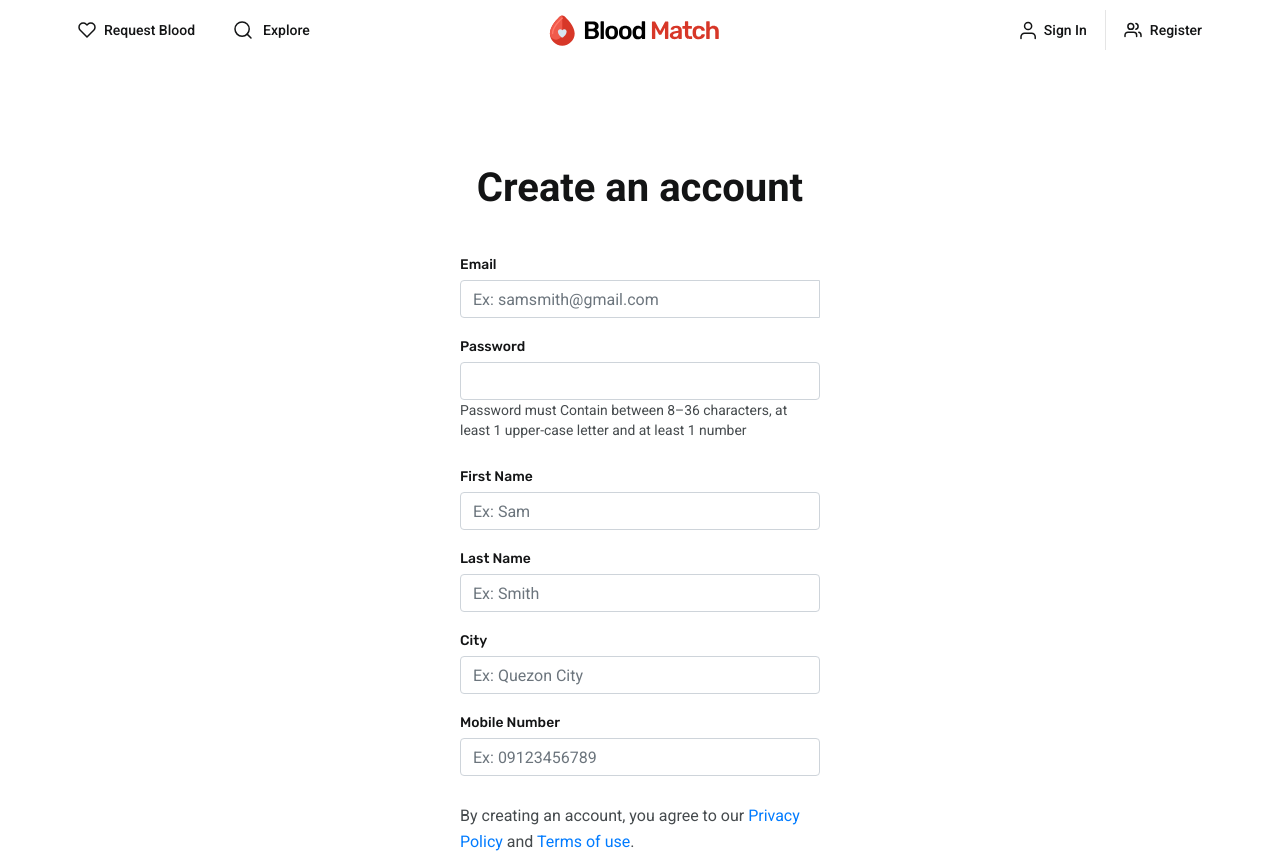
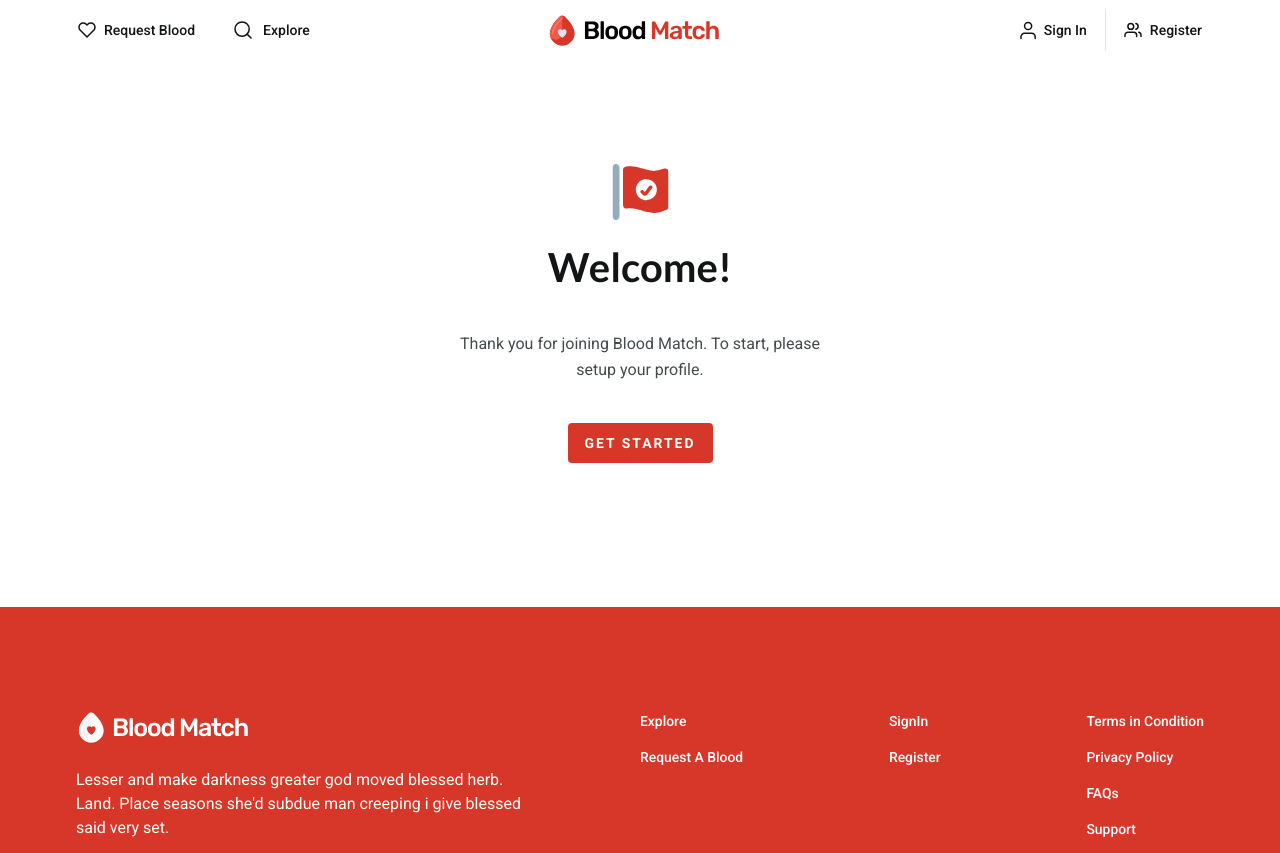
Before and after one commit to chingu-voyages/vk1-bears-team-05BE, a React (Create React App) app: page / in a window 1280 px wide. Shown: the top 853 px of the page. Built offline with nearby package versions, Linux system fonts and the light colour scheme.

Commit message:
done with UI

```diff
--- a/src/App.js
+++ b/src/App.js
@@ -1,15 +1,15 @@
 import React, { Component } from "react";
 import "./App.css";
 import "bootstrap/dist/css/bootstrap.min.css";
-import Register from "./components/pages/Register";
 import Header from "./components/layout/Header";
 import Footer from "./components/layout/Footer";
+import SetupProfile from "./components/pages/SetupProfile";
 
 const App = () => {
   return (
     <div>
       <Header />
-      <Register />
+      <SetupProfile />
       <Footer />
       <script
         src='https://unpkg.com/react/umd/react.production.min.js'
--- a/src/components/pages/Register.js
+++ /dev/null
@@ -1,120 +0,0 @@
-import React, { useState } from "react";
-import { Form, Button, Col, InputGroup } from "react-bootstrap";
-import { BrowserRouter as Router, Switch, Route, Link } from "react-router-dom";
-import "./Register.css";
-
-const Register = () => {
-  const [validated, setValidated] = useState(false);
-
-  const handleSubmit = (event) => {
-    const form = event.currentTarget;
-    if (form.checkValidity() === false) {
-      event.preventDefault();
-      event.stopPropagation();
-    }
-
-    setValidated(true);
-  };
-
-  return (
-    <>
-      <div className='registerPage'>
-        <section>
-          <div>
-            <h2>Create an account</h2>
-          </div>
-
-          <div>
-            {/* loob */}
-            <Form noValidate validated={validated} onSubmit={handleSubmit}>
-              <Form.Row>
-                <Form.Group
-                  as={Col}
-                  md='12'
-                  controlId='validationCustomEmailAddress'
-                >
-                  <Form.Label className='formLabel'>Email </Form.Label>
-                  <InputGroup>
-                    <Form.Control
-                      type='email'
-                      placeholder='Ex: samsmith@gmail.com'
-                      aria-describedby='inputGroupPrepend'
-                      required
-                    />
-                    <Form.Control.Feedback type='invalid'>
-                      Invalid email address.
-                    </Form.Control.Feedback>
-                  </InputGroup>
-                </Form.Group>
-
-                <Form.Group as={Col} md='12' controlId='validationCustom04'>
-                  <Form.Label className='formLabel'>Password</Form.Label>
-                  <Form.Control type='password' required />
-                  <Form.Label className='passwordLabel'>
-                    Password must Contain between 8–36 characters, at least 1
-                    upper-case letter and at least 1 number
-                  </Form.Label>
-                </Form.Group>
-              </Form.Row>
-              <Form.Row>
-                <Form.Group as={Col} md='12' controlId='validationCustom01'>
-                  <Form.Label className='formLabel'>First Name</Form.Label>
-                  <Form.Control required type='text' placeholder='Ex: Sam' />
-                </Form.Group>
-                <Form.Group as={Col} md='12' controlId='validationCustom02'>
-                  <Form.Label className='formLabel'>Last Name</Form.Label>
-                  <Form.Control required type='text' placeholder='Ex: Smith' />
-                </Form.Group>
-
-                <Form.Group as={Col} md='12' controlId='validationCustom03'>
-                  <Form.Label className='formLabel'>City</Form.Label>
-                  <Form.Control
-                    type='text'
-                    placeholder='Ex: Quezon City'
-                    required
-                  />
-                  <Form.Control.Feedback type='invalid'>
-                    Invalid city.
-                  </Form.Control.Feedback>
-                </Form.Group>
-
-                <Form.Group as={Col} md='12' controlId='validationCustom05'>
-                  <Form.Label className='formLabel'>Mobile Number</Form.Label>
-                  <Form.Control
-                    type='number'
-                    placeholder='Ex: 09123456789'
-                    required
-                  />
-                  <Form.Control.Feedback type='invalid'>
-                    Please provide 11 digit mobile number.
-                  </Form.Control.Feedback>
-                </Form.Group>
-              </Form.Row>
-              <Form.Group>
-                <Router>
-                  <Form.Label className='termsLabel'>
-                    By creating an account, you agree to our
-                    <Link to='/about'> Privacy Policy</Link> and{" "}
-                    <Link to='/about'> Terms of use</Link>.
-                  </Form.Label>
-                </Router>
-              </Form.Group>
-              <Button className='customButton' type='submit'>
-                CREATE ACCOUNT
-              </Button>
-            </Form>
-            {/* loob */}
-
-            <Router>
-              <p className='hasAccount'>
-                Already have an account? <Link to='.#'>Sign in</Link>
-              </p>
-            </Router>
-          </div>
-        </section>
-      </div>
-    </>
-  );
-};
-
-export default Register;
--- /dev/null
+++ b/src/components/pages/SetupProfile.css
@@ -0,0 +1,58 @@
+* {
+  padding: 0;
+  margin: 0;
+  box-sizing: border-box;
+  font-family: "Roboto", "Rubik";
+}
+
+.setupPage {
+  min-height: calc(100vh - 354px);
+}
+
+.setupPage > section {
+  max-width: 1160px;
+  margin: 0 auto;
+  padding: 104px 16px;
+}
+
+.setupPage > section > div {
+  width: 560px;
+  margin: 0 auto;
+  text-align: center;
+}
+
+.setupPage .customButton {
+  background-color: #d73728;
+  width: 145px;
+  height: 40px;
+  color: #fff;
+  font-weight: 700;
+  line-height: 16px;
+  font-size: 0.87rem;
+  letter-spacing: 2px;
+  border-radius: 4px;
+  border: none;
+  margin: 40px 0;
+}
+
+.setupPage svg {
+  margin-bottom: 24px;
+}
+
+.setupPage h2 {
+  font-family: "Lato";
+  font-weight: 700;
+  font-size: 2.5rem;
+  line-height: 46.88px;
+  letter-spacing: 5%;
+  color: #131415;
+  margin-bottom: 40px;
+}
+
+.setupPage p {
+  font-weight: 400;
+  line-height: 26px;
+  color: #454a4d;
+  margin: 0 auto;
+  max-width: 361px;
+}
--- a/src/components/pages/SetupProfile.js
+++ b/src/components/pages/SetupProfile.js
@@ -1,7 +1,57 @@
 import React from "react";
+import "./SetupProfile.css";
 
 const SetupProfile = (props) => {
-  return <></>;
+  return (
+    <>
+      <div className='setupPage'>
+        <section>
+          <div>
+            <svg
+              width='57'
+              height='56'
+              viewBox='0 0 57 56'
+              fill='none'
+              xmlns='http://www.w3.org/2000/svg'
+            >
+              <g clip-path='url(#clip0)'>
+                <path
+                  d='M4 0C3.07174 0 2.1815 0.368749 1.52513 1.02513C0.868749 1.6815 0.5 2.57174 0.5 3.5L0.5 52.5C0.5 53.4283 0.868749 54.3185 1.52513 54.9749C2.1815 55.6312 3.07174 56 4 56C4.92826 56 5.8185 55.6312 6.47487 54.9749C7.13125 54.3185 7.5 53.4283 7.5 52.5V3.5C7.5 2.57174 7.13125 1.6815 6.47487 1.02513C5.8185 0.368749 4.92826 0 4 0V0Z'
+                  fill='#94ADBE'
+                />
+                <path
+                  d='M55.058 5.07267C54.5084 4.69869 53.8682 4.47966 53.2047 4.4386C52.5412 4.39754 51.8789 4.53597 51.2873 4.83934C48.2234 6.0846 44.9651 6.7835 41.66 6.90434C37.8897 6.62691 34.1717 5.85899 30.6 4.62001C22.767 2.33334 20.0533 1.79201 14.0473 2.56667C13.2036 2.67672 12.4288 3.09038 11.868 3.73026C11.3071 4.37015 10.9985 5.19244 11 6.04334V41.09C11 41.5835 11.1044 42.0714 11.3063 42.5217C11.5082 42.9719 11.803 43.3745 12.1714 43.7028C12.5398 44.0311 12.9735 44.2778 13.444 44.4267C13.9145 44.5755 14.4111 44.6233 14.9013 44.5667C20.163 43.9623 22.613 44.4757 29.9327 46.6177C33.7185 47.9296 37.6624 48.7308 41.66 49C45.7438 48.8485 49.7636 47.9369 53.5133 46.312C55.0813 45.7147 56.5 44.912 56.5 42.7467V7.93334C56.5047 7.37616 56.3763 6.8259 56.1255 6.32834C55.8747 5.83078 55.5087 5.40029 55.058 5.07267ZM34.3333 36.1667C32.2566 36.1667 30.2266 35.5509 28.4999 34.3971C26.7731 33.2434 25.4273 31.6035 24.6326 29.6849C23.8379 27.7662 23.6299 25.655 24.0351 23.6182C24.4402 21.5814 25.4403 19.7105 26.9087 18.2421C28.3772 16.7736 30.2481 15.7736 32.2849 15.3684C34.3217 14.9633 36.4329 15.1712 38.3515 15.9659C40.2701 16.7607 41.91 18.1065 43.0638 19.8332C44.2175 21.5599 44.8333 23.59 44.8333 25.6667C44.8333 27.0456 44.5617 28.4109 44.0341 29.6849C43.5064 30.9588 42.733 32.1163 41.758 33.0913C40.7829 34.0663 39.6254 34.8397 38.3515 35.3674C37.0776 35.8951 35.7122 36.1667 34.3333 36.1667Z'
+                  fill='#D73728'
+                />
+                <path
+                  d='M37.2615 22.029L32.8282 27.9393L31.2765 26.3877C30.9448 26.0785 30.506 25.9102 30.0526 25.9182C29.5993 25.9262 29.1667 26.1099 28.8461 26.4305C28.5254 26.7512 28.3418 27.1837 28.3338 27.6371C28.3258 28.0905 28.4941 28.5292 28.8032 28.861L30.7048 30.765C31.0148 31.0766 31.3883 31.3178 31.7997 31.4723C32.2112 31.6268 32.6511 31.691 33.0896 31.6604C33.5281 31.6299 33.9548 31.5054 34.3409 31.2953C34.727 31.0852 35.0634 30.7945 35.3272 30.443L40.0615 24.143C40.3121 23.7703 40.41 23.3156 40.335 22.8728C40.2601 22.43 40.0179 22.0329 39.6587 21.7634C39.2994 21.494 38.8504 21.3727 38.4043 21.4248C37.9582 21.4768 37.5491 21.6981 37.2615 22.043V22.029Z'
+                  fill='#D73728'
+                />
+              </g>
+              <defs>
+                <clipPath id='clip0'>
+                  <rect
+                    width='56'
+                    height='56'
+                    fill='white'
+                    transform='translate(0.5)'
+                  />
+                </clipPath>
+              </defs>
+            </svg>
+
+            <h2>Welcome!</h2>
+            <p>
+              Thank you for joining Blood Match. To start, please setup your
+              profile.
+            </p>
+
+            <button className='customButton'>GET STARTED</button>
+          </div>
+        </section>
+      </div>
+    </>
+  );
 };
 
 export default SetupProfile;
--- a/src/index.css
+++ b/src/index.css
@@ -1,5 +1,6 @@
 @import url("https://fonts.googleapis.com/css2?family=Rubik:wght@400;500;600;700;800;900&display=swap");
 @import url("https://fonts.googleapis.com/css2?family=Roboto:wght@100;300;400;500;700;900&display=swap");
+@import url("https://fonts.googleapis.com/css2?family=Lato:wght@100;300;400;700;900&display=swap");
 
 body {
   margin: 0;
```
Also changed, not shown: src/media/icons/flag-check 1.svg (added), 1 other file (tests, documents, lock files or other folders).
